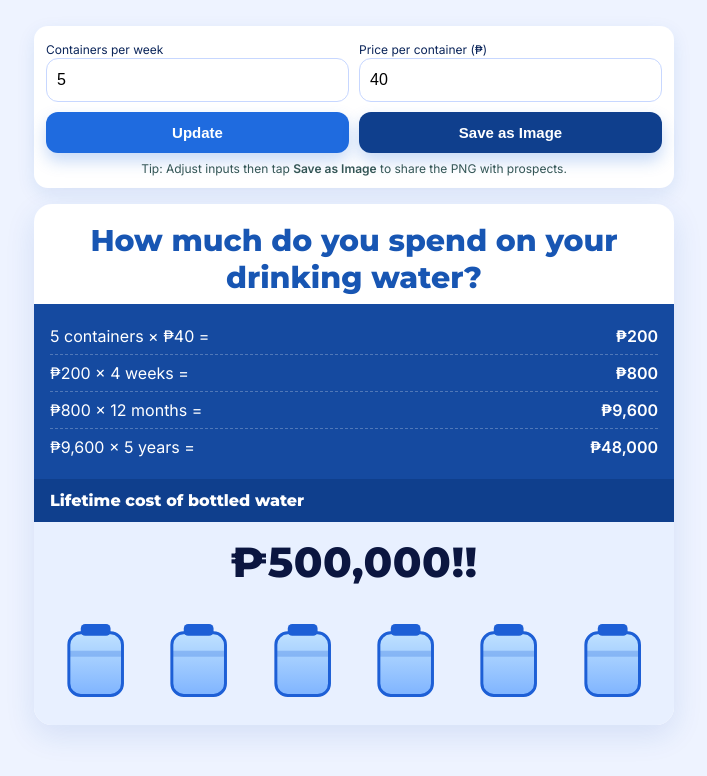
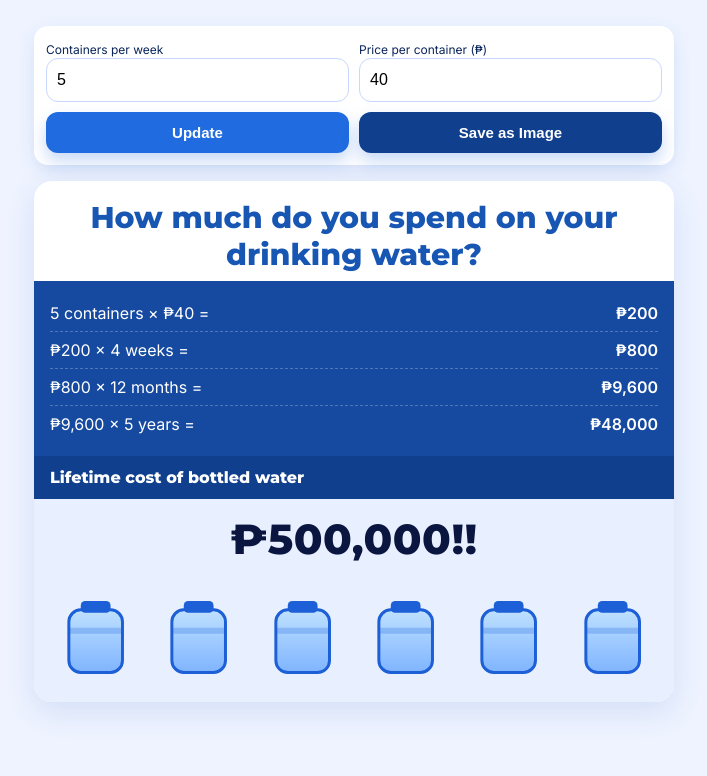
Before and after one commit to jsramirez/waters, a plain HTML site: page index.html in a window 1280 px wide. Shown: the whole page, without its empty margins (286-993 px from the left). Drawn offline with nearby package versions, Linux system fonts and the light colour scheme.

Commit message:
Update index.html

```diff
--- a/index.html
+++ b/index.html
@@ -55,7 +55,6 @@
         <button id="update">Update</button>
         <button id="download" class="secondary">Save as Image</button>
       </div>
-      <div class="foot">Tip: Adjust inputs then tap <b>Save as Image</b> to share the PNG with prospects.</div>
     </div>
 
     <!-- Exportable card -->
```
